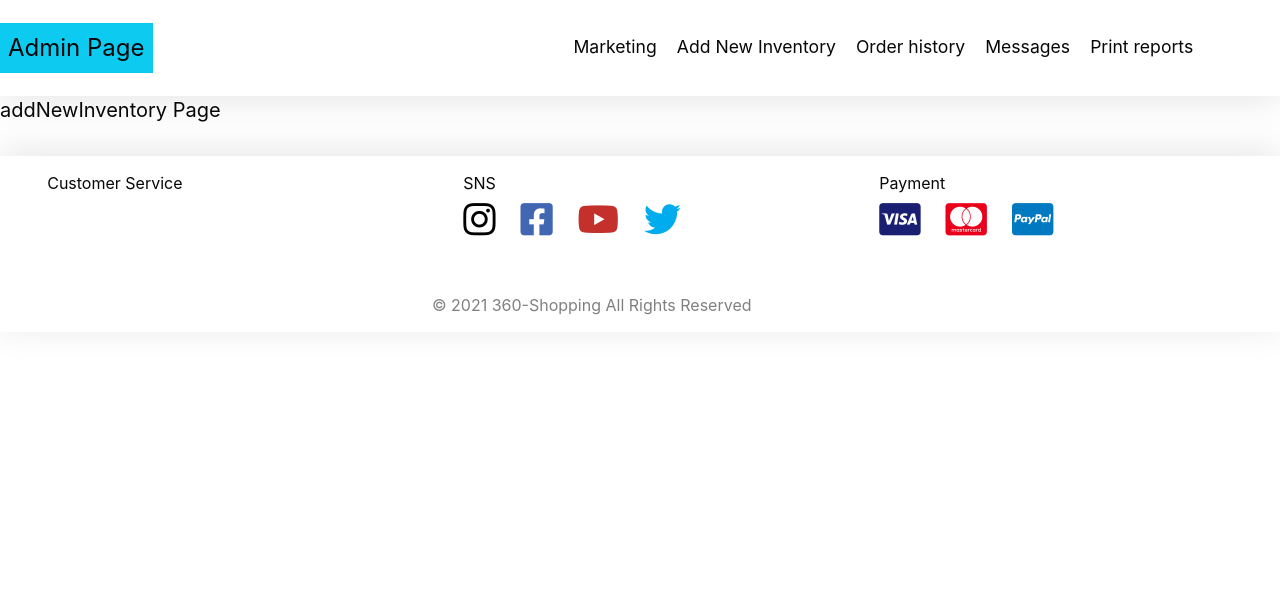
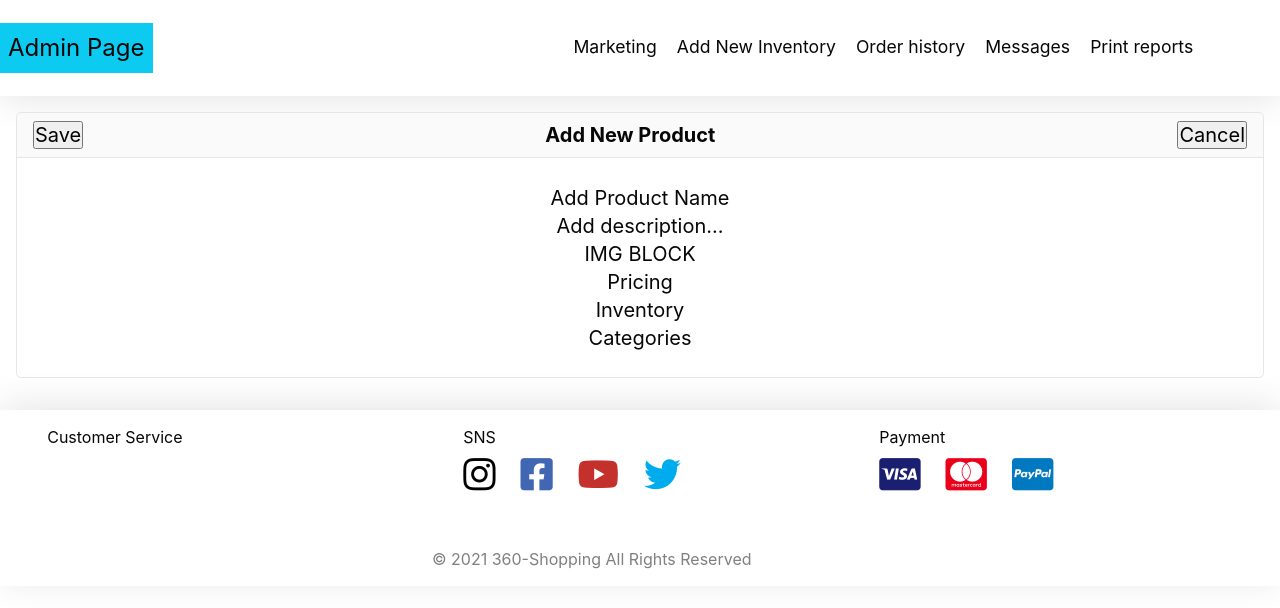
Before and after one commit to LeeJung-AWS/360-shopping, a React (Create React App) app in the folder frontend/: page /adminPage/addNewInventory in a window 1280 px wide. Shown: the top 608 px of the page. Built offline with nearby package versions, Linux system fonts and the light colour scheme.

Commit message:
AddNewProduct Component - basic frame

```diff
--- /dev/null
+++ b/frontend/src/components/AddNewProduct/index.tsx
@@ -0,0 +1,22 @@
+const AddNewProduct: React.FC = () => {
+
+    return (
+        <div className="card">
+            <div className="card-header addNewProduct-header">
+                <button>Save</button>
+                <div>Add New Product</div>
+                <button>Cancel</button>
+            </div>
+            <div className="card-body addNewProduct-body">
+                <div className="addNewProduct-title">Add Product Name</div>
+                <div className="addNewProduct-title">Add description...</div>
+                <div>IMG BLOCK</div>
+                <div>Pricing</div>
+                <div>Inventory</div>
+                <div>Categories</div>
+            </div>
+        </div>
+    )
+};
+
+export default AddNewProduct;
--- a/frontend/src/pages/AdminPage.tsx
+++ b/frontend/src/pages/AdminPage.tsx
@@ -3,7 +3,7 @@ import { BrowserRouter as Router, Route, Switch } from "react-router-dom";
 import AdminNav from '../components/AdminNav';
 import Tabmenu from '../components/TabMenu';
 import ContentsTopMenu from '../components/TabMenu/ContentsTopMenu';
-// import SalesGraph from '../components/SalesGraph';
+import AddNewProduct from "../components/AddNewProduct";
 
 const AdminPage: React.FC = () => {
      // Dummy Graph Data
@@ -90,7 +90,7 @@ const AdminPage: React.FC = () => {
                     <p>Marketing Page</p>
                 </Route>
                 <Route exact path="/adminPage/addNewInventory">
-                    <p>addNewInventory Page</p>
+                    <AddNewProduct />
                 </Route>
                 <Route exact path="/adminPage/orderHistory">
                     <p>orderHistory Page</p>
--- /dev/null
+++ b/frontend/src/sass/3_components/_addNewProduct.scss
@@ -0,0 +1,11 @@
+.addNewProduct-header{
+    display:flex;
+    flex-wrap: wrap;
+    justify-content: space-between;
+
+    font-weight: bolder;
+}
+
+.addNewProduct-body{
+    text-align: center;
+}
--- a/frontend/src/sass/3_components/_components-index.scss
+++ b/frontend/src/sass/3_components/_components-index.scss
@@ -5,3 +5,4 @@
 @import "carousel";     // Carousel
 @import "card";
 @import "tabmenu";
+@import "addNewProduct";
```
